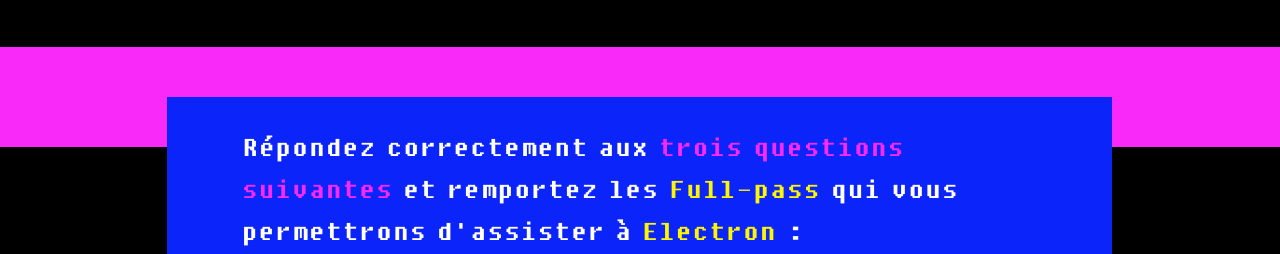
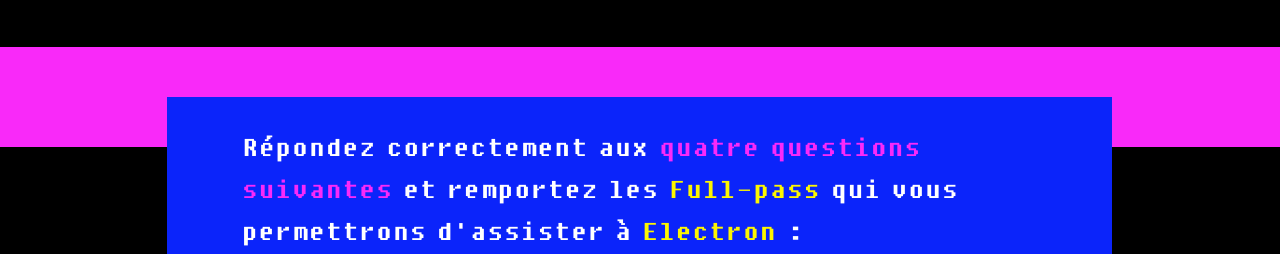
Before and after one commit to antistatique/electron2015, a website: page index.html in a window 1280 px wide. Shown: the part 1202-1456 px from the top of the page. Drawn offline with Linux system fonts and the light colour scheme.

Commit message:
trois -> quatre

```diff
--- a/index.html
+++ b/index.html
@@ -63,7 +63,7 @@
         <div class="col-sm-10 col-sm-offset-1">
 
           <form action="http://mailing.antistatique.net/t/r/s/idhyyur/" class="form-horizontal">
-            <p>Répondez correctement aux <span class="text-danger">trois questions suivantes</span> et remportez les <span class="text-warning">Full-pass</span> qui vous permettrons d'assister à <span class="text-warning">Electron</span> :</p>
+            <p>Répondez correctement aux <span class="text-danger">quatre questions suivantes</span> et remportez les <span class="text-warning">Full-pass</span> qui vous permettrons d'assister à <span class="text-warning">Electron</span> :</p>
 
             <fieldset>
               <h3 class="h1">1<sup>ère</sup></h3>
```
